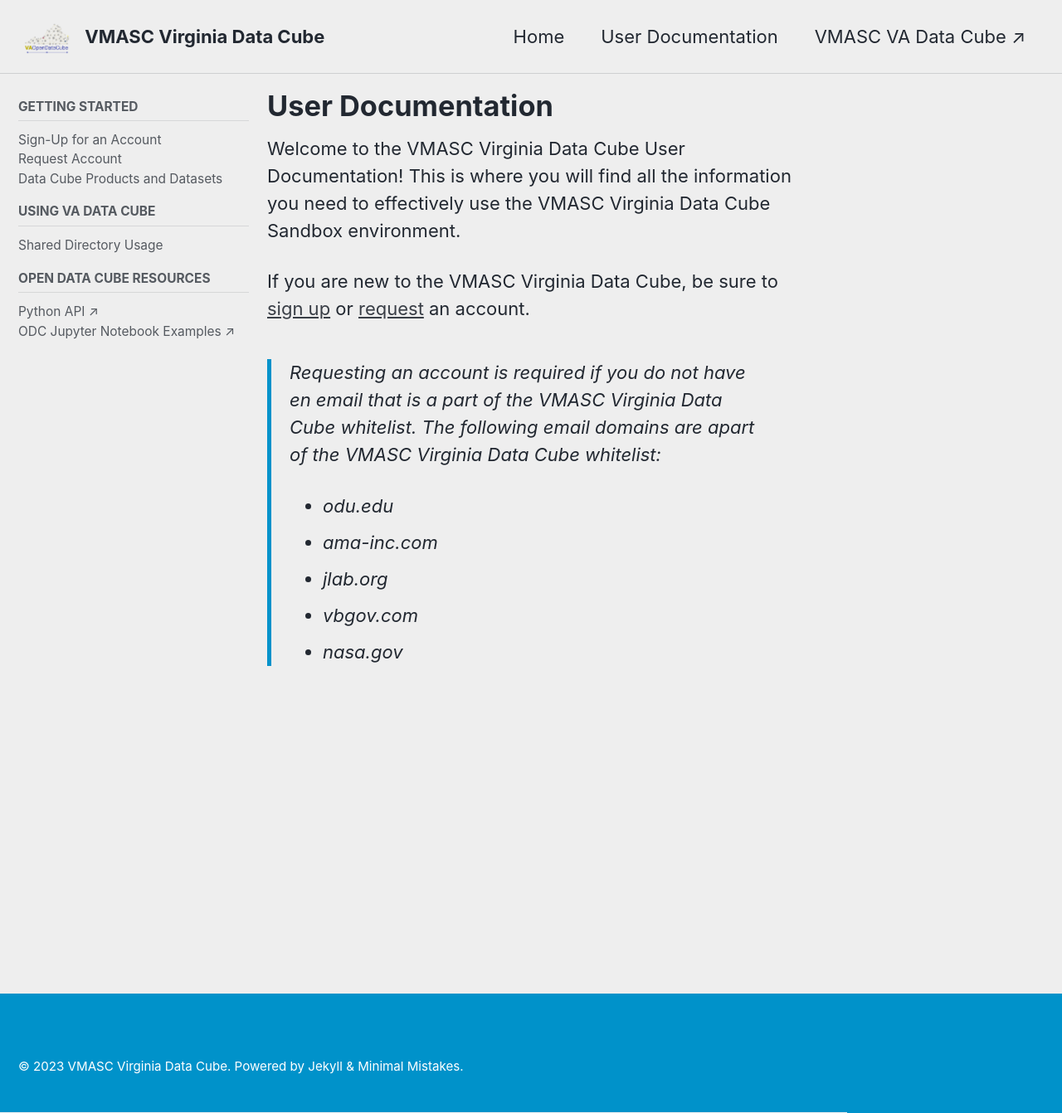
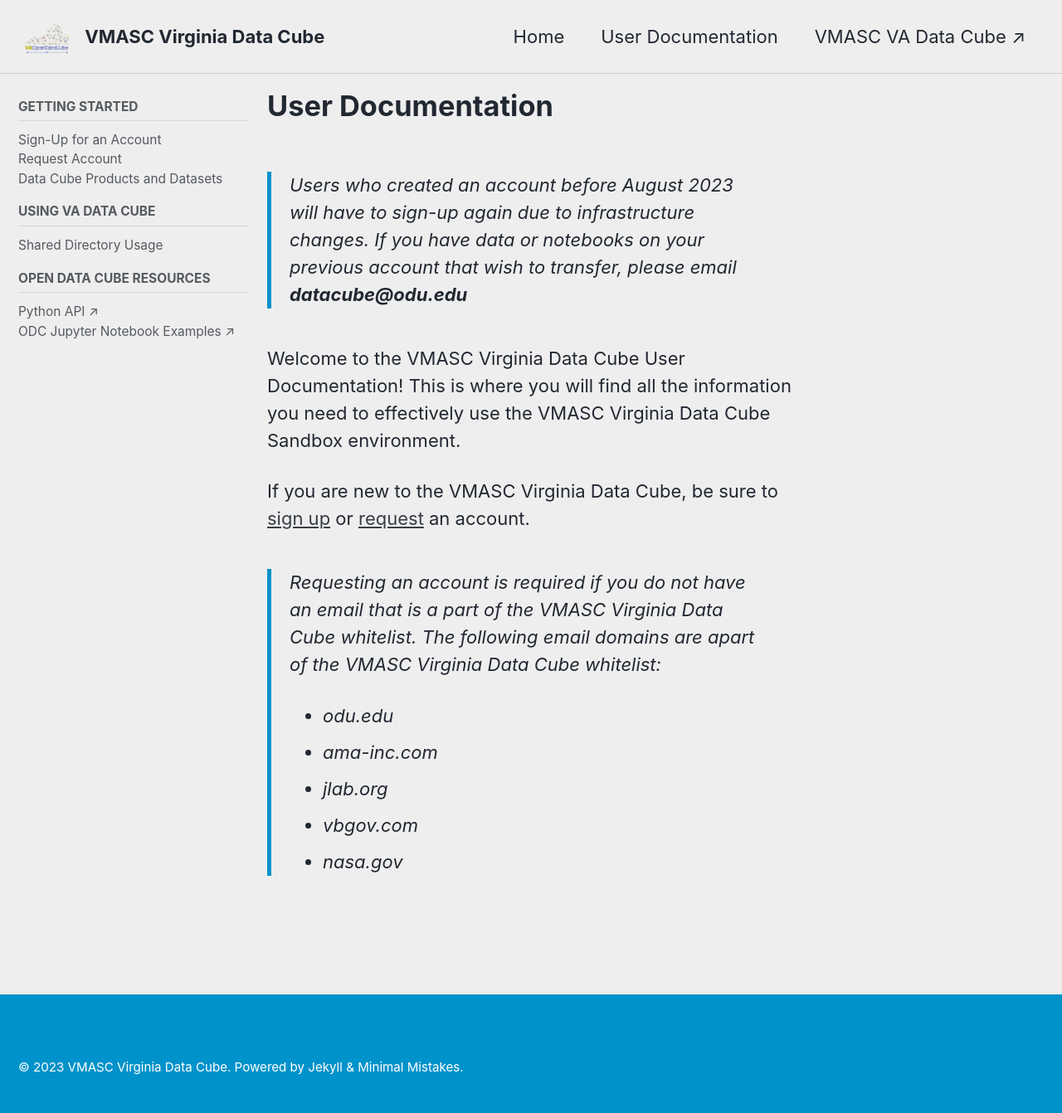
Before and after one commit to va-datacube/va-datacube.github.io, a Jekyll site: the page built from user-docs/index.md, in a window 1280 px wide and 1342 px high. Shown: the whole window at 83% size. Built offline with Jekyll 4.4.1, drawn with Linux system fonts in a browser that asks for light colours; cached includes are drawn as plain includes.

Commit message:
new dc infra.

```diff
--- a/user-docs/index.md
+++ b/user-docs/index.md
@@ -6,11 +6,13 @@ sidebar:
 
 ---
 
+> Users who created an account before August 2023 will have to sign-up again due to infrastructure changes. If you have data or notebooks on your previous account that wish to transfer, please email **datacube@odu.edu**
+
 Welcome to the VMASC Virginia Data Cube User Documentation! This is where you will find all the information you need to effectively use the VMASC Virginia Data Cube Sandbox environment.
 
 If you are new to the VMASC Virginia Data Cube, be sure to [sign up](/user-docs/sign-up/) or [request](/user-docs/request-account) an account.
 
-> Requesting an account is required if you do not have en email that is a part of the VMASC Virginia Data Cube whitelist. The following email domains are apart of the VMASC Virginia Data Cube whitelist:
+> Requesting an account is required if you do not have an email that is a part of the VMASC Virginia Data Cube whitelist. The following email domains are apart of the VMASC Virginia Data Cube whitelist:
 - odu.edu
 - ama-inc.com
 - jlab.org
```
Also changed, not shown: index.md (+1 -1 lines), _data/navigation.yml (line endings or trailing spaces), 3 other files.
